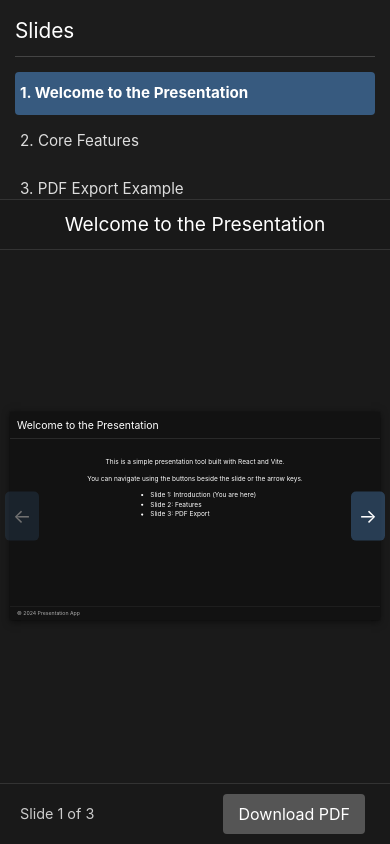
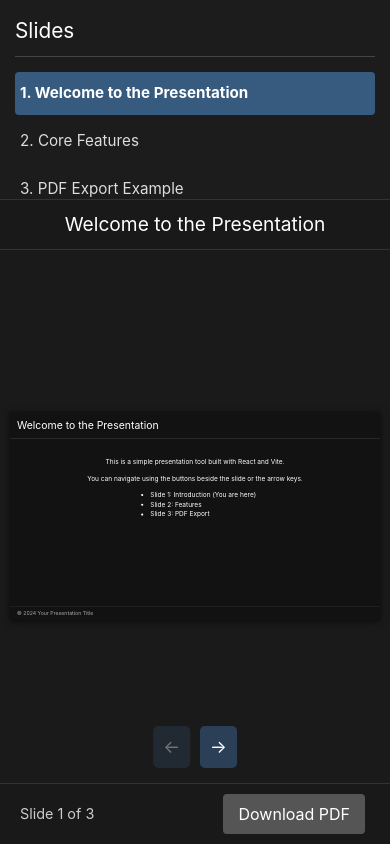
Before and after one commit to nilsplum/JS-PDF-Presentation-Template, a React (Vite) app: page / in a window 390 px wide. Built offline with nearby package versions, Linux system fonts and the light colour scheme.

Commit message:
fix footer and make it consistent for every slide

```diff
--- a/src/components/Presentation.jsx
+++ b/src/components/Presentation.jsx
@@ -7,32 +7,30 @@ import BaseSlide from './BaseSlide';
 import jsPDF from 'jspdf';
 // html2canvas import is already removed if we are using jsPDF.html()
 
+// Define the global footer content
+const globalFooterContent = (
+  <>
+    <p style={{ margin: 0, display: 'inline' }}>© 2024 Your Presentation Title</p>
+    {/* Add more custom HTML/JSX for your footer here */}
+  </>
+);
+
 // Define slide data directly in Presentation.jsx
 const slidesData = [
   {
     title: 'Welcome to the Presentation',
     component: () => import('../slides/Slide1.jsx'),
-    // footerContent can be omitted to use BaseSlide's default
+    // footerContent removed
   },
   {
     title: 'Core Features',
     component: () => import('../slides/Slide2.jsx'),
-    footerContent: <p style={{ fontSize: '0.8em', color: '#888' }}>Powered by React & jsPDF</p>
+    // footerContent removed
   },
   {
     title: 'PDF Export Example',
     component: () => import('../slides/Slide3.jsx'),
-    footerContent: (
-      <div style={{ display: 'flex', justifyContent: 'space-between', alignItems: 'center', width: '100%' }}>
-        <img src="https://via.placeholder.com/80x30.png?text=Logo" alt="Company Logo" style={{ height: '25px' }} />
-        <button
-          onClick={() => alert('Footer Button Clicked!')}
-          style={{ padding: '3px 8px', fontSize: '0.8em', backgroundColor: '#555', color: 'white', border: 'none', borderRadius: '3px' }}
-        >
-          Action
-        </button>
-      </div>
-    )
+    // footerContent removed
   }
 ];
 
@@ -277,7 +275,7 @@ function Presentation() {
                       // Only pass the specific title for this slide
                       <BaseSlide
                         title={slideDisplayData.title || `Slide ${index + 1}`}
-                        footerContent={slideDisplayData.footerContent}
+                        footerContent={globalFooterContent} // Pass the global footer content
                         // backgroundColor, titleColor, textColor are NOT passed
                         // They will come from BaseSlide's defaultProps
                       >
--- a/src/styles.css
+++ b/src/styles.css
@@ -187,17 +187,17 @@ html, body, #root {
 /* Side Navigation Buttons */
 .slide-nav-button {
   position: absolute;
-  top: 50%;
-  transform: translateY(-50%);
+  bottom: 20px; /* Position from the bottom of slide-viewport */
   background-color: rgba(55, 90, 127, 0.6); /* Match selection color, semi-transparent */
   color: white;
   border: none;
-  padding: 15px 10px;
-  font-size: 1.5em;
+  padding: 10px 12px; /* Adjusted padding slightly */
+  font-size: 1.3em; /* Slightly adjusted font size */
   border-radius: 5px;
   cursor: pointer;
-  z-index: 10;
+  z-index: 20; /* Ensure they are above slide content, potentially above footer elements if necessary */
   transition: background-color 0.2s ease;
+  /* transform will be specific to prev/next */
 }
 
 .slide-nav-button:hover:not(:disabled) {
@@ -210,11 +210,15 @@ html, body, #root {
 }
 
 .slide-nav-prev {
-  left: 15px;
+  left: 50%;
+  transform: translateX(calc(-100% - 5px)); /* Move left of center by its width + 5px gap */
+  margin: 0; /* Reset any default margins */
 }
 
 .slide-nav-next {
-  right: 15px;
+  left: 50%;
+  transform: translateX(5px); /* Move right of center by 5px gap */
+  margin: 0; /* Reset any default margins */
 }
 
 .footer-counter {
@@ -371,26 +375,22 @@ html, body, #root {
     overflow-y: auto; /* Ensure content can scroll if sidebar takes too much space */
   }
 
-  .slide-active {
-    /* Remove this max-width, as JS handles scaling of fixed-size element.
-       The inline style width: 1024px on slide-active should be respected.
-       If this max-width: 95% is smaller than the scaled 1024px, it might cause issues.
-       The scaling logic in JS should be the sole source of truth for the slide's apparent size.
-    */
-    /* max-width: 95%; */ /* Allow slightly more width on smaller screens */
-  }
+
 
   .slide-nav-button {
-    padding: 10px 8px; /* Smaller buttons on mobile */
-    font-size: 1.2em;
+    padding: 8px 10px; /* Smaller buttons on mobile */
+    font-size: 1.1em; /* Slightly smaller font on mobile */
+    bottom: 15px; /* Adjust bottom position for smaller screens */
   }
 
   .slide-nav-prev {
-    left: 5px;
+    /* left: 5px; */ /* Remove specific side positioning */
+    /* transform will be inherited or can be re-specified if needed, but parent centering should still work */
   }
 
   .slide-nav-next {
-    right: 5px;
+    /* right: 5px; */ /* Remove specific side positioning */
+    /* transform will be inherited or can be re-specified if needed */
   }
 }
 
```
Also changed, not shown: 1 other file (tests, documents, lock files or other folders).
